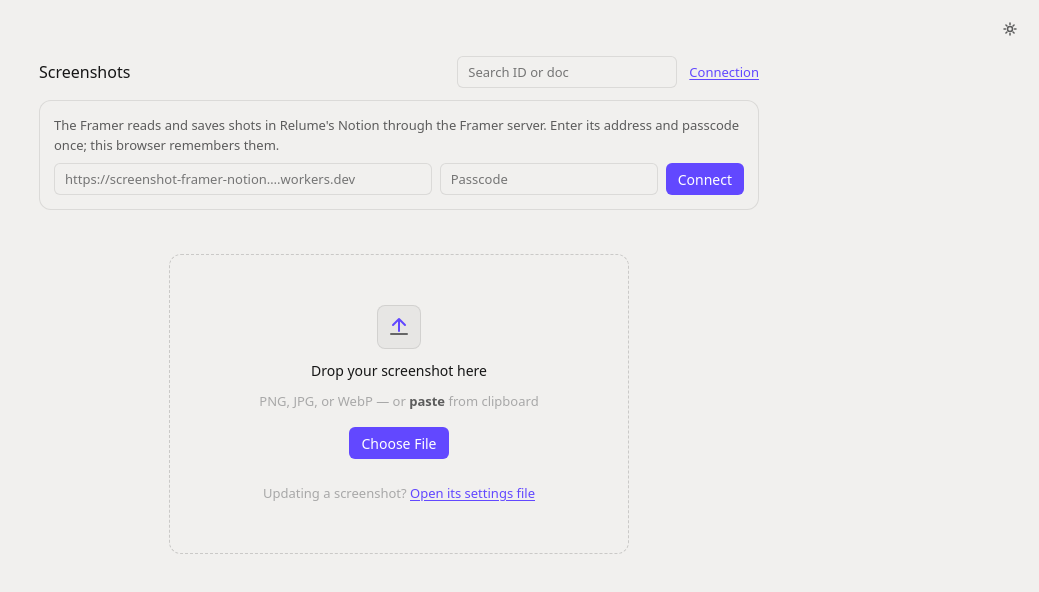
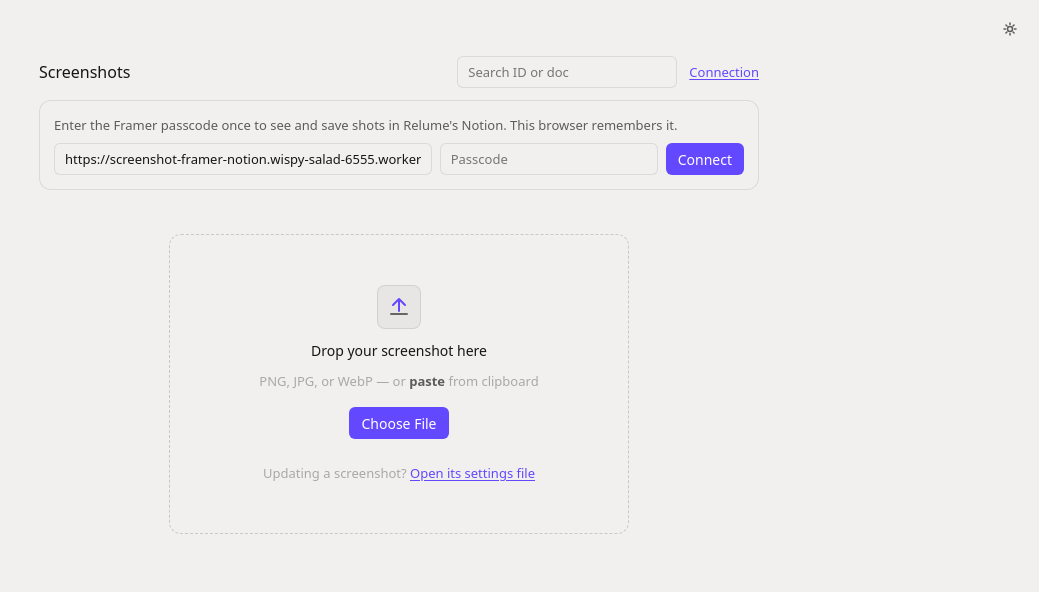
Before and after one commit to graphyteco/screenshot-tool, a plain HTML site: page index.html in a window 1280 px wide. Shown: the whole page, without its empty margins (241-1280 px from the left). Drawn offline with Linux system fonts and the light colour scheme.

Commit message:
Framer uses the live Framer server by default; only the passcode is asked for
Co-Authored-By: Claude Opus 5.5 <noreply@anthropic.com>

```diff
--- a/index.html
+++ b/index.html
@@ -819,7 +819,7 @@ input[type="range"]:active::-webkit-slider-thumb {
       <button class="link-btn" id="shots-connect-toggle">Connection</button>
     </div>
     <form id="shots-connect">
-      <p>The Framer reads and saves shots in Relume's Notion through the Framer server. Enter its address and passcode once; this browser remembers them.</p>
+      <p>Enter the Framer passcode once to see and save shots in Relume's Notion. This browser remembers it.</p>
       <input class="shots-input" id="api-url" placeholder="https://screenshot-framer-notion….workers.dev" autocomplete="off" spellcheck="false">
       <input class="shots-input" id="api-passcode" type="password" placeholder="Passcode" autocomplete="off">
       <button class="btn-upload" style="margin-top:0" type="submit">Connect</button>
@@ -2335,6 +2335,7 @@ document.getElementById('clipboard-btn').addEventListener('click', async () => {
 // all through the Framer server (worker/), which holds the Notion token.
 
 const API_KEY_URL  = 'framer-api';
+const API_DEFAULT  = 'https://screenshot-framer-notion.wispy-salad-6555.workers.dev';
 const API_KEY_PASS = 'framer-passcode';
 const shotsStatusEl = document.getElementById('shots-status');
 const shotsListEl   = document.getElementById('shots-list');
@@ -2352,8 +2353,8 @@ function stored(k)   { try { return localStorage.getItem(k) || ''; } catch { ret
 const esc = t => String(t ?? '').replace(/[&<>"']/g, c => ({ '&': '&amp;', '<': '&lt;', '>': '&gt;', '"': '&quot;', "'": '&#39;' }[c]));
 
 async function api(path, opts = {}) {
-  const base = stored(API_KEY_URL).replace(/\/+$/, '');
-  if (!base) throw Object.assign(new Error('Not connected'), { code: 'connect' });
+  const base = (stored(API_KEY_URL) || API_DEFAULT).replace(/\/+$/, '');
+  if (!stored(API_KEY_PASS)) throw Object.assign(new Error('Not connected'), { code: 'connect' });
   const res = await fetch(base + path, { ...opts, headers: { ...(opts.headers || {}), 'x-framer-passcode': stored(API_KEY_PASS) } });
   if (res.status === 401) throw Object.assign(new Error('The passcode was refused'), { code: 'connect' });
   if (!res.ok) {
@@ -2381,7 +2382,7 @@ function setShotsStatus(msg, isError) {
 }
 
 function openConnect(msg) {
-  document.getElementById('api-url').value      = stored(API_KEY_URL);
+  document.getElementById('api-url').value      = stored(API_KEY_URL) || API_DEFAULT;
   document.getElementById('api-passcode').value = stored(API_KEY_PASS);
   shotsConnect.classList.add('open');
   setShotsStatus(msg || '', !!msg);
@@ -2553,7 +2554,7 @@ document.getElementById('save-notion-btn').addEventListener('click', async () =>
 // Start: a link like ?id=WHK-020 (the row's "Open in Framer") opens that shot; otherwise the list
 (function startShots() {
   const id = new URLSearchParams(location.search).get('id');
-  loadShots().then(() => { if (id && stored(API_KEY_URL)) openShot(id); });
+  loadShots().then(() => { if (id && stored(API_KEY_PASS)) openShot(id); });
 })();
 
 // ─── Theme toggle ─────────────────────────────────────────────────────────────
```
